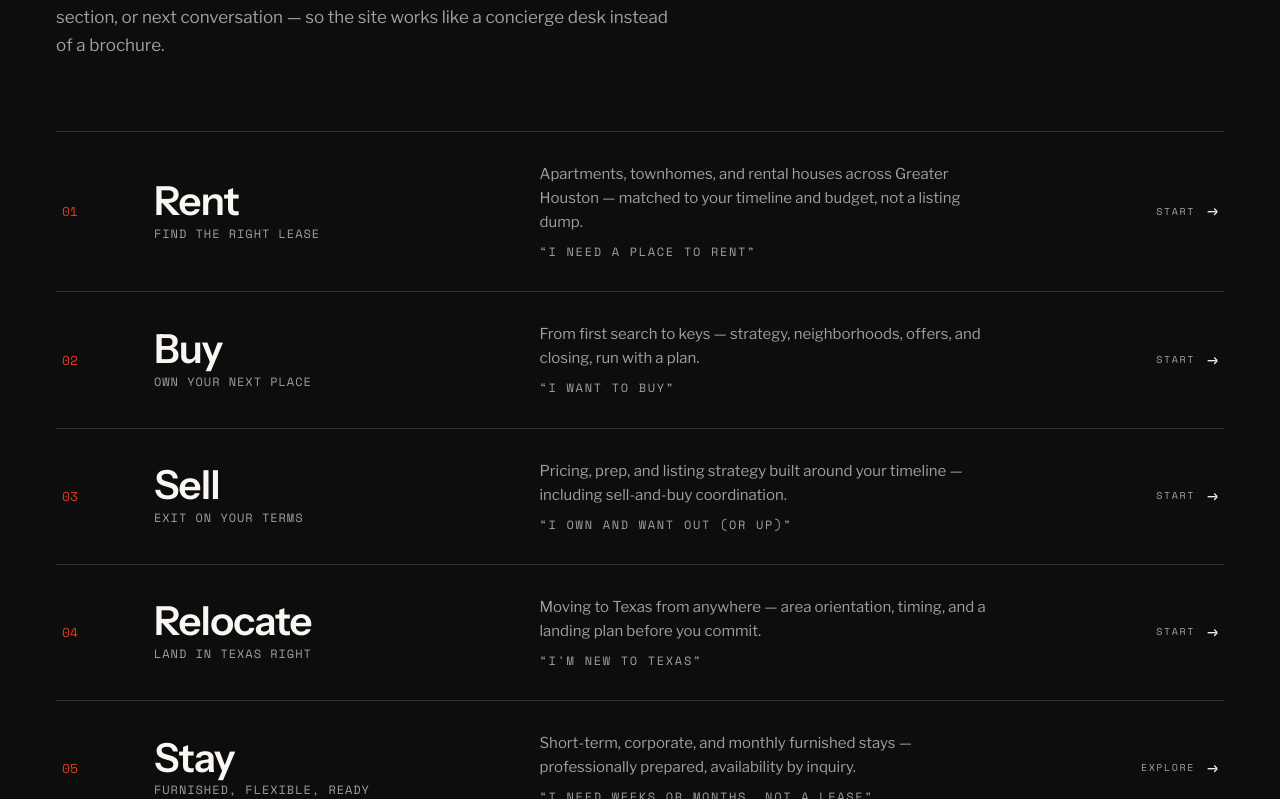
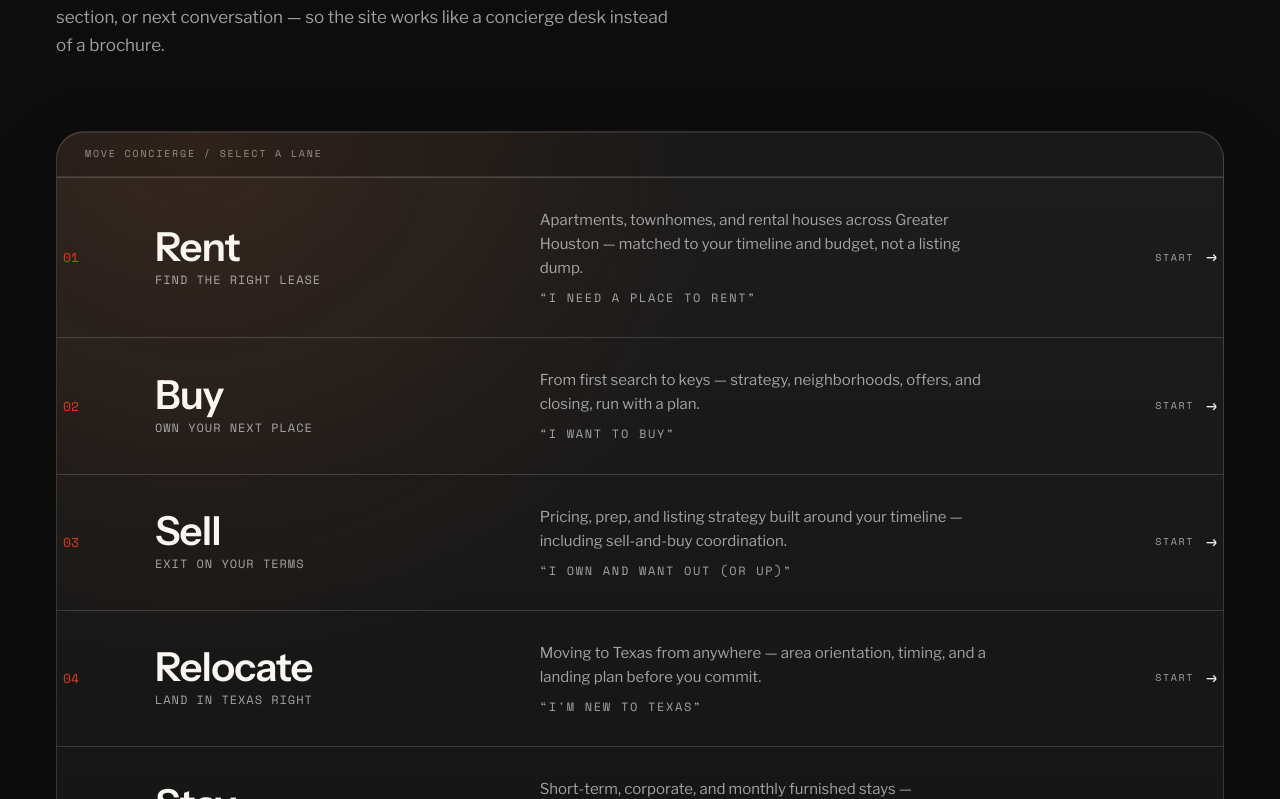
Before and after one commit to d8dles/jwillsoldit-hub, a React (Vite) app: page / in a window 1280 px wide. Shown: the part 2101-2900 px from the top of the page. Built offline with nearby package versions, Linux system fonts and the light colour scheme.

Commit message:
Frame Route Board as concierge console

```diff
--- a/src/components/RouteBoard.module.css
+++ b/src/components/RouteBoard.module.css
@@ -1,8 +1,43 @@
 .board {
+  position: relative;
   width: 100%;
+  margin-top: clamp(26px, 4vw, 46px);
+  border: 1px solid rgba(250, 247, 242, 0.14);
+  border-radius: 28px;
+  overflow: hidden;
+  background:
+    radial-gradient(circle at 12% 0%, rgba(176, 92, 46, 0.18), transparent 34%),
+    linear-gradient(180deg, rgba(250, 247, 242, 0.065), rgba(250, 247, 242, 0.018));
+  box-shadow:
+    0 26px 70px rgba(0, 0, 0, 0.22),
+    inset 0 1px 0 rgba(250, 247, 242, 0.10);
+}
+
+.board::before {
+  content: 'MOVE CONCIERGE / SELECT A LANE';
+  display: block;
+  padding: 14px clamp(18px, 2.4vw, 28px);
+  font-family: var(--mono);
+  font-size: 0.625rem;
+  letter-spacing: 0.18em;
+  color: rgba(250, 247, 242, 0.52);
+  border-bottom: 1px solid rgba(250, 247, 242, 0.12);
+  background: rgba(0, 0, 0, 0.14);
 }
 
 .list {
   display: flex;
   flex-direction: column;
 }
+
+@media (max-width: 699px) {
+  .board {
+    border-radius: 22px;
+    margin-top: 24px;
+  }
+
+  .board::before {
+    padding: 13px 16px;
+    letter-spacing: 0.13em;
+  }
+}
```
